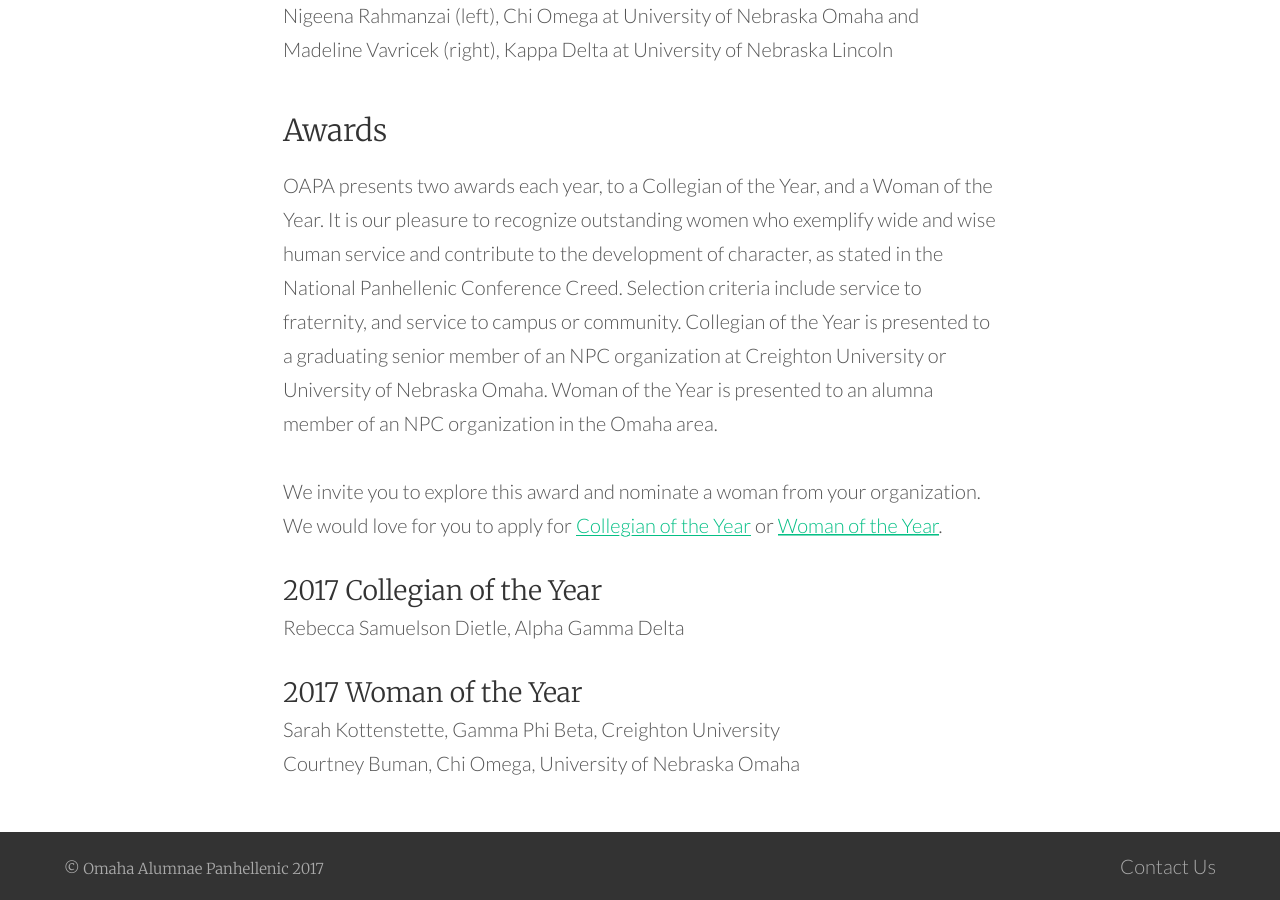
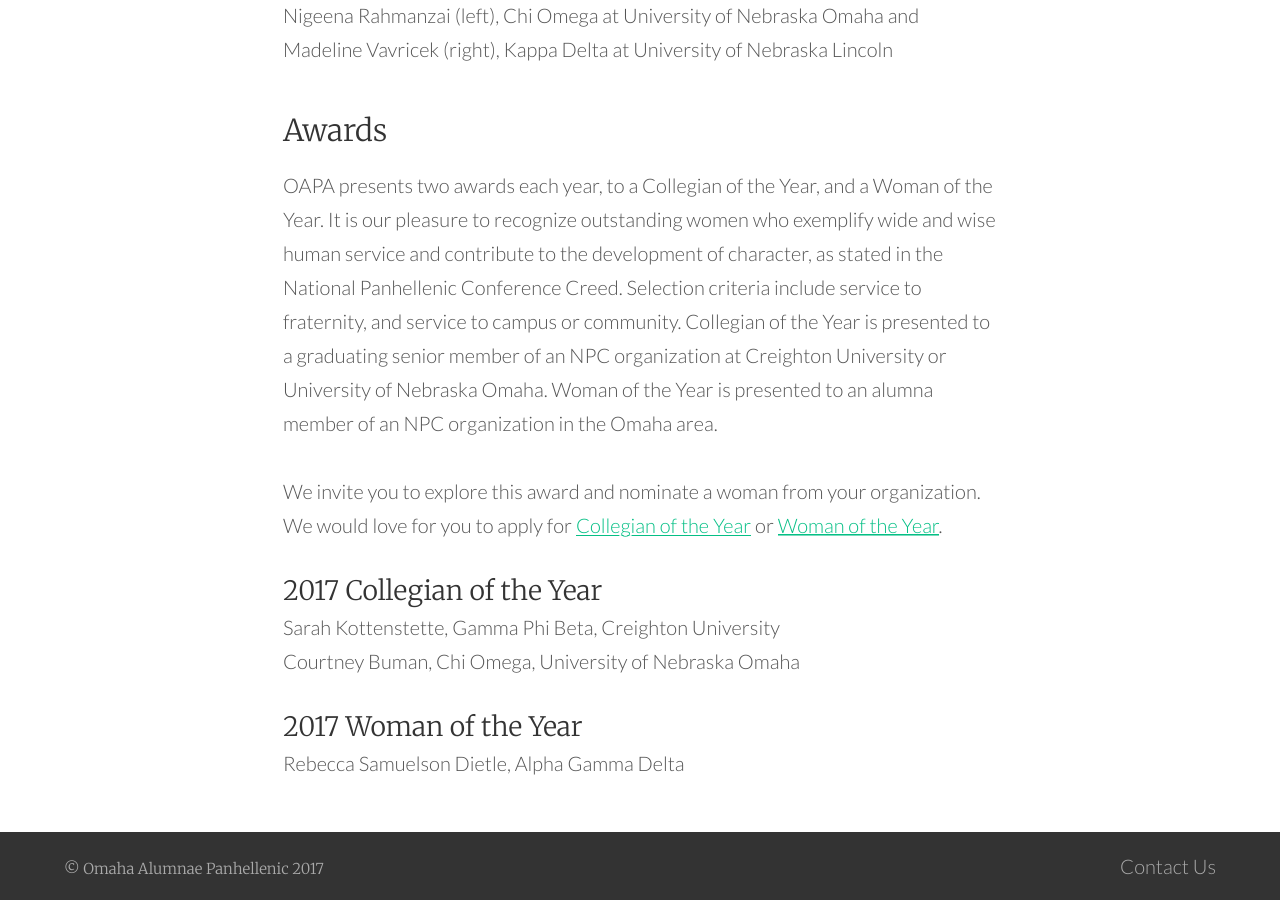
Before and after one commit to courtneyxann/oapa, a Jekyll site: the page built from docs/applications.md, in a window 1280 px wide and 900 px high, scrolled down 1459 px. Built offline with Jekyll 4.4.1, drawn with Linux system fonts in a browser that asks for light colours.

Commit message:
Fixing name swap.

```diff
--- a/docs/applications.md
+++ b/docs/applications.md
@@ -23,9 +23,9 @@
 
 #### 2017 Collegian of the Year
 
-Rebecca Samuelson Dietle, Alpha Gamma Delta
+Sarah Kottenstette, Gamma Phi Beta, Creighton University
+Courtney Buman, Chi Omega, University of Nebraska Omaha
 
 #### 2017 Woman of the Year
 
-Sarah Kottenstette, Gamma Phi Beta, Creighton University
-Courtney Buman, Chi Omega, University of Nebraska Omaha
+Rebecca Samuelson Dietle, Alpha Gamma Delta
```
